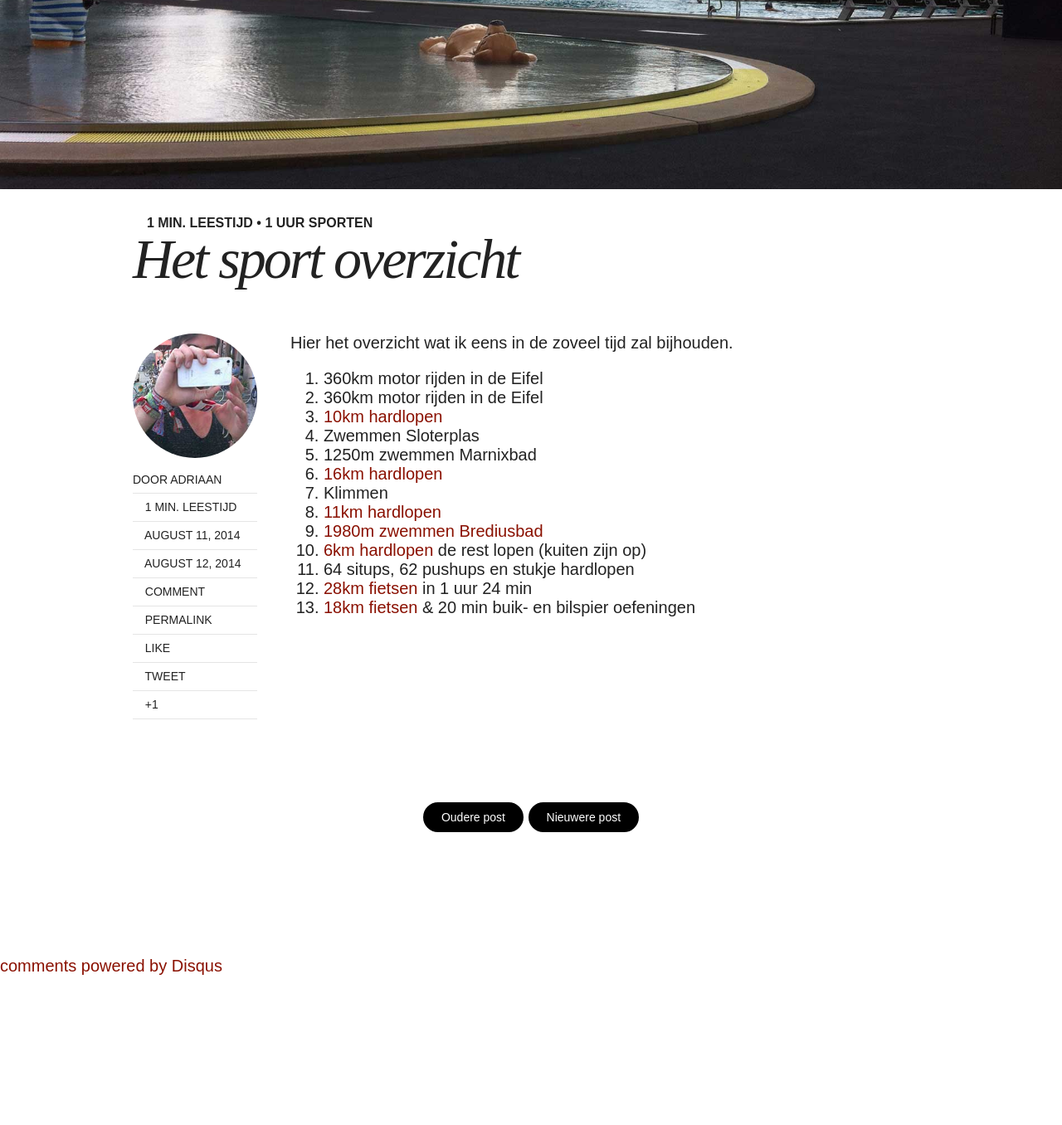
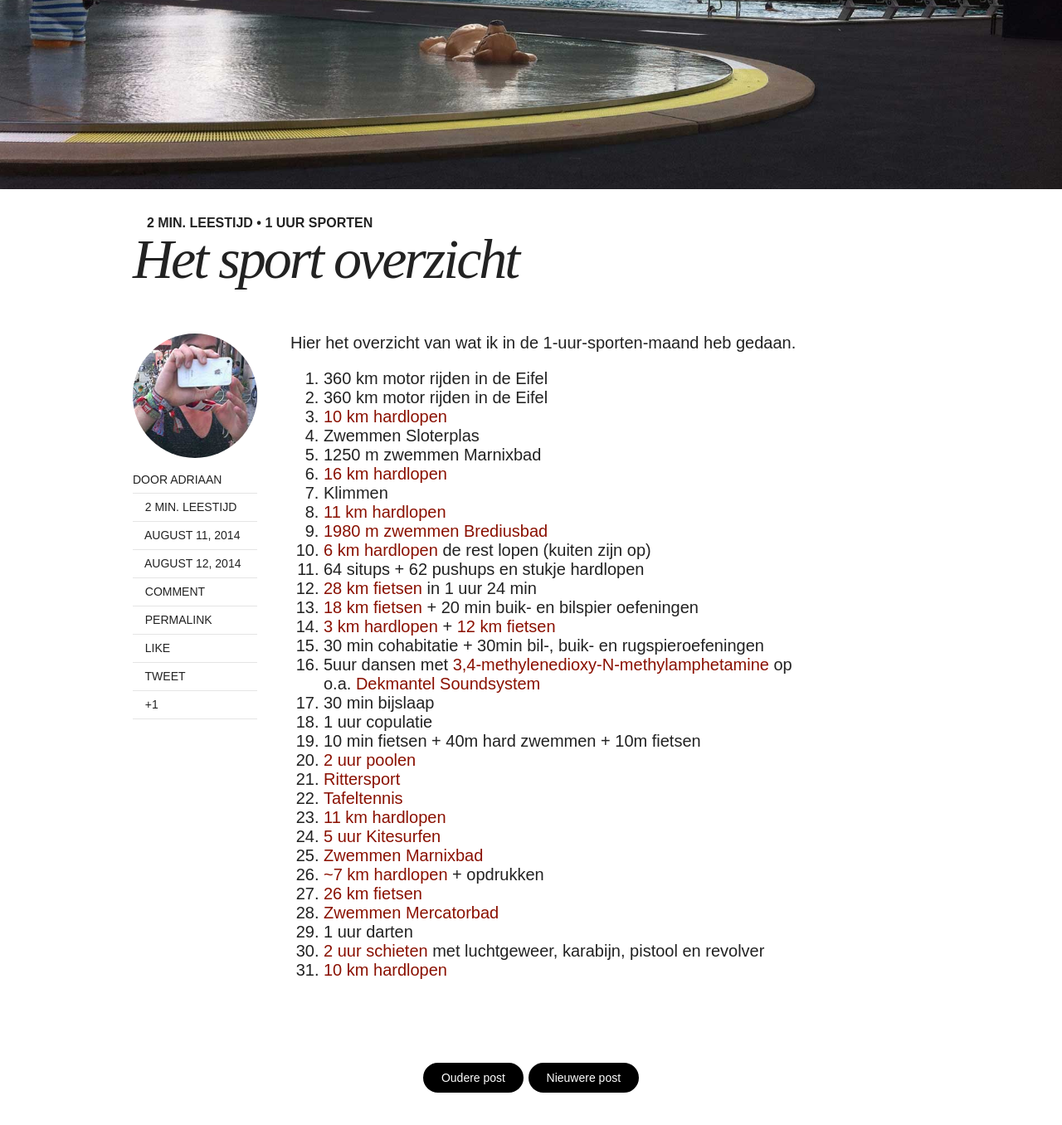
Before and after one commit to adriaandotcom/demaandvanadriaan, a Jekyll site: the page built from _posts/2014-08-11-overzicht.md, in a window 1280 px wide and 1400 px high, scrolled down 466 px. Shown: the top 1356 px of the window at 83% size. Built offline with Jekyll 4.4.1, drawn with Linux system fonts in a browser that asks for light colours; nearby versions of some CDN libraries; comment, search, counter and statistics services are not loaded; before the commit the page ends 1642 px from its top, so only the background shows below that.

Commit message:
Update 'overzicht'

```diff
--- a/_posts/2014-08-11-overzicht.md
+++ b/_posts/2014-08-11-overzicht.md
@@ -9,21 +9,39 @@ image:
   feature: covers/brediusbad.jpg
 comments: true
 share: true
-readtime: 1
+readtime: 2
 ---
 
-Hier het overzicht wat ik eens in de zoveel tijd zal bijhouden.
+Hier het overzicht van wat ik in de 1-uur-sporten-maand heb gedaan.
 
- 1.  360km motor rijden in de Eifel
- 2.  360km motor rijden in de Eifel
- 3.  [10km hardlopen](http://runkeeper.com/user/660718786/activity/406331682)
+ 1.  360 km motor rijden in de Eifel
+ 2.  360 km motor rijden in de Eifel
+ 3.  [10 km hardlopen](http://runkeeper.com/user/660718786/activity/406331682)
  4.  Zwemmen Sloterplas
- 5.  1250m zwemmen Marnixbad
- 6.  [16km hardlopen](http://runkeeper.com/user/660718786/activity/408609925)
+ 5.  1250 m zwemmen Marnixbad
+ 6.  [16 km hardlopen](http://runkeeper.com/user/660718786/activity/408609925)
  7.  Klimmen
- 8.  [11km hardlopen](http://runkeeper.com/user/660718786/activity/409836910)
- 9.  [1980m zwemmen Brediusbad](http://runkeeper.com/user/660718786/activity/410189888)
- 10. [6km hardlopen](http://runkeeper.com/user/660718786/activity/411188405) de rest lopen (kuiten zijn op)
- 11. 64 situps, 62 pushups en stukje hardlopen
- 12. [28km fietsen](http://runkeeper.com/user/660718786/activity/412447125) in 1 uur 24 min
- 13. [18km fietsen](http://runkeeper.com/user/660718786/activity/412798773) & 20 min buik- en bilspier oefeningen
+ 8.  [11 km hardlopen](http://runkeeper.com/user/660718786/activity/409836910)
+ 9.  [1980 m zwemmen Brediusbad](http://runkeeper.com/user/660718786/activity/410189888)
+ 10. [6 km hardlopen](http://runkeeper.com/user/660718786/activity/411188405) de rest lopen (kuiten zijn op)
+ 11. 64 situps + 62 pushups en stukje hardlopen
+ 12. [28 km fietsen](http://runkeeper.com/user/660718786/activity/412447125) in 1 uur 24 min
+ 13. [18 km fietsen](http://runkeeper.com/user/660718786/activity/412798773) + 20 min buik- en bilspier oefeningen
+ 14. [3 km hardlopen](http://runkeeper.com/user/harianus/activity/413841450) + [12 km fietsen](http://runkeeper.com/user/harianus/activity/413841796)
+ 15. 30 min cohabitatie + 30min bil-, buik- en rugspieroefeningen
+ 16. 5uur dansen met [3,4-methylenedioxy-N-methylamphetamine](http://en.wikipedia.org/wiki/MDMA) op o.a. [Dekmantel Soundsystem](http://lowlands.nl/programma/act/809/)
+ 17. 30 min bijslaap
+ 18. 1 uur copulatie
+ 19. 10 min fietsen + 40m hard zwemmen + 10m fietsen
+ 20. [2 uur poolen](http://www.dekeu.nl)
+ 21. [Rittersport](https://www.facebook.com/demaandvanadriaan/photos/a.647561822002597.1073741828.647264892032290/682112108547568)
+ 22. [Tafeltennis](https://www.facebook.com/demaandvanadriaan/photos/a.647561822002597.1073741828.647264892032290/682574095168036/)
+ 23. [11 km hardlopen](http://runkeeper.com/user/harianus/activity/419525814)
+ 24. [5 uur Kitesurfen](https://www.facebook.com/demaandvanadriaan/posts/683435748415204)
+ 25. [Zwemmen Marnixbad](https://www.facebook.com/demaandvanadriaan/photos/a.647588441999935.1073741829.647264892032290/683743595051086/)
+ 26. [~7 km hardlopen](http://runkeeper.com/user/harianus/activity/421478329) + opdrukken
+ 27. [26 km fietsen](http://runkeeper.com/user/harianus/activity/422612188)
+ 28. [Zwemmen Mercatorbad](http://www.sportfondsen.nl/Accommodatie/SportPlaza%20Mercator/Paginas/Banenzwemmen.aspx)
+ 29. 1 uur darten
+ 30. [2 uur schieten](http://sv-raakderoos.nl) met luchtgeweer, karabijn, pistool en revolver
+ 31. [10 km hardlopen](http://runkeeper.com/user/harianus/activity/425173280)
```
